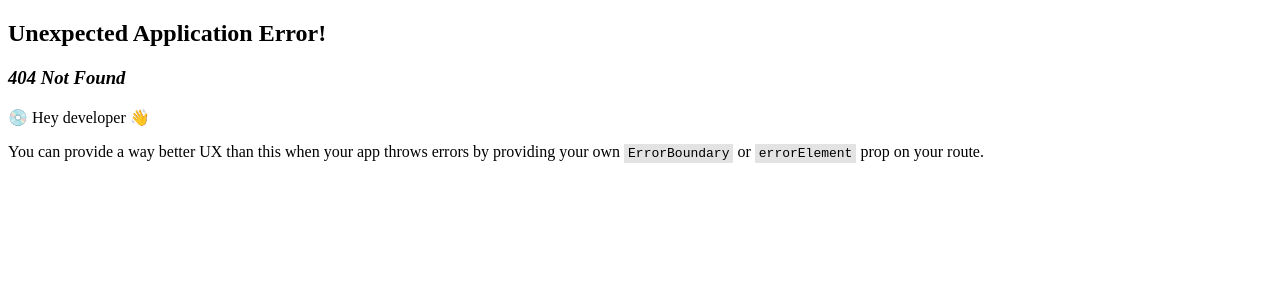
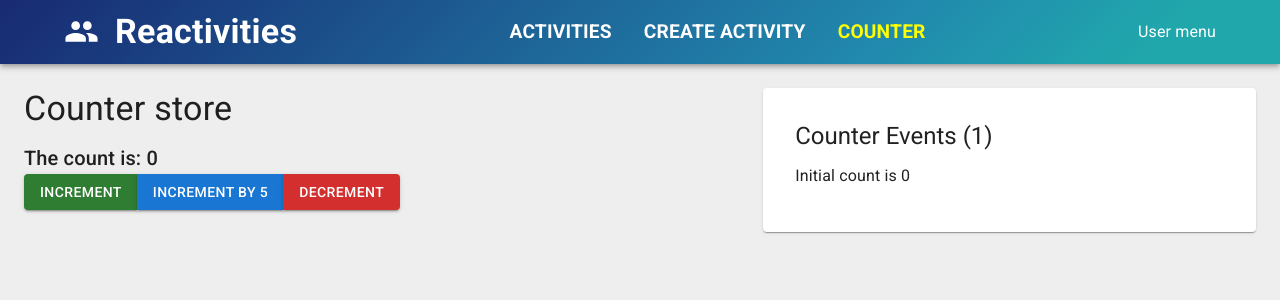
Before and after one commit to YJZeng1120/Reactivities, a React (Vite) app in the folder client/: page /counter in a window 1280 px wide. Before the commit this address had no page. Shown: the top 300 px of the page. Built offline with nearby package versions, Linux system fonts and the light colour scheme.

Commit message:
feat: install mobx

```diff
--- a/client/package.json
+++ b/client/package.json
@@ -19,6 +19,8 @@
     "@tanstack/react-query-devtools": "^5.79.2",
     "axios": "^1.9.0",
     "date-fns": "^4.1.0",
+    "mobx": "^6.13.7",
+    "mobx-react-lite": "^4.1.0",
     "react": "^19.1.0",
     "react-calendar": "^6.0.0",
     "react-dom": "^19.1.0",
--- a/client/src/app/layout/NavBar.tsx
+++ b/client/src/app/layout/NavBar.tsx
@@ -1,14 +1,29 @@
 import { Group } from "@mui/icons-material";
-import { Box, AppBar, Toolbar, Typography, Container, MenuItem } from "@mui/material";
+import {
+  Box,
+  AppBar,
+  Toolbar,
+  Typography,
+  Container,
+  MenuItem,
+  LinearProgress
+} from "@mui/material";
 import { NavLink } from "react-router";
 import MenuItemLink from "../shared/components/MenuItemLink";
+import { useStore } from "../../lib/hooks/useStore";
+import { Observer } from "mobx-react-lite";
 
 export default function NavBar() {
+  const { uiStore } = useStore();
+
   return (
     <Box sx={{ flexGrow: 1 }}>
       <AppBar
         position="static"
-        sx={{ backgroundImage: "linear-gradient(135deg,#182a73 0%,#218aae 69%,#20a7ac 89%)" }}
+        sx={{
+          backgroundImage: "linear-gradient(135deg,#182a73 0%,#218aae 69%,#20a7ac 89%)",
+          position: "relative"
+        }}
       >
         <Container maxWidth="xl">
           <Toolbar sx={{ display: "flex", justifyContent: "space-between" }}>
@@ -30,10 +45,28 @@
             <Box sx={{ display: "flex" }}>
               <MenuItemLink to="/activities">Activities</MenuItemLink>
               <MenuItemLink to="/createActivity">Create Activity</MenuItemLink>
+              <MenuItemLink to="/counter">Counter</MenuItemLink>
             </Box>
             <MenuItem>User menu</MenuItem>
           </Toolbar>
         </Container>
+
+        <Observer>
+          {() =>
+            uiStore.isLoading ? (
+              <LinearProgress
+                color="secondary"
+                sx={{
+                  position: "absolute",
+                  bottom: 0,
+                  left: 0,
+                  right: 0,
+                  height: 4
+                }}
+              />
+            ) : null
+          }
+        </Observer>
       </AppBar>
     </Box>
   );
--- a/client/src/app/router/Routes.tsx
+++ b/client/src/app/router/Routes.tsx
@@ -4,6 +4,7 @@
 import ActivityDashboard from "../../features/activities/dashboard/ActivityDashboard";
 import ActivityForm from "../../features/activities/form/ActivityForm";
 import ActivityDetailPage from "../../features/activities/details/ActivityDetailPage";
+import Counter from "../../features/counter/Counter";
 
 export const router = createBrowserRouter([
   {
@@ -29,6 +30,10 @@
       {
         path: "manage/:id",
         element: <ActivityForm />
+      },
+      {
+        path: "counter",
+        element: <Counter />
       }
     ]
   }
--- /dev/null
+++ b/client/src/features/counter/Counter.tsx
@@ -0,0 +1,56 @@
+import { Box, Button, ButtonGroup, List, ListItemText, Paper, Typography } from "@mui/material";
+import { useStore } from "../../lib/hooks/useStore";
+import { observer } from "mobx-react-lite";
+
+const counter = observer(function Counter() {
+  const { counterStore } = useStore();
+  return (
+    <Box
+      display="flex"
+      justifyContent="space-between"
+    >
+      <Box sx={{ width: "60%" }}>
+        <Typography
+          variant="h4"
+          gutterBottom
+        >
+          {counterStore.title}
+        </Typography>
+        <Typography variant="h6">The count is: {counterStore.count}</Typography>
+        <ButtonGroup>
+          <Button
+            onClick={() => counterStore.increment()}
+            variant="contained"
+            color="success"
+          >
+            Increment
+          </Button>
+          <Button
+            onClick={() => counterStore.increment(5)}
+            variant="contained"
+            color="primary"
+          >
+            Increment by 5
+          </Button>
+          <Button
+            onClick={() => counterStore.decrement()}
+            variant="contained"
+            color="error"
+          >
+            Decrement
+          </Button>
+        </ButtonGroup>
+      </Box>
+      <Paper sx={{ width: "40%", p: 4 }}>
+        <Typography variant="h5">Counter Events ({counterStore.eventCount})</Typography>
+        <List>
+          {counterStore.events.map((event, index) => (
+            <ListItemText key={index}>{event}</ListItemText>
+          ))}
+        </List>
+      </Paper>
+    </Box>
+  );
+});
+
+export default counter;
--- a/client/src/lib/api/agent.ts
+++ b/client/src/lib/api/agent.ts
@@ -1,4 +1,5 @@
 import axios from "axios";
+import { store } from "../stores/store";
 
 const sleep = (delay: number) => {
   return new Promise((resolve) => {
@@ -10,6 +11,11 @@
   baseURL: import.meta.env.VITE_API_URL
 });
 
+agent.interceptors.request.use((config) => {
+  store.uiStore.isBusy();
+  return config;
+});
+
 agent.interceptors.response.use(async (response) => {
   try {
     await sleep(1000);
@@ -17,6 +23,8 @@
   } catch (error) {
     console.log("Error response", error);
     return Promise.reject(error);
+  } finally {
+    store.uiStore.isIdle();
   }
 });
 
--- a/client/src/lib/hooks/useActivities.ts
+++ b/client/src/lib/hooks/useActivities.ts
@@ -1,15 +1,19 @@
 import { useMutation, useQuery, useQueryClient } from "@tanstack/react-query";
 
 import agent from "../api/agent";
+import { useLocation } from "react-router";
 
 export const useActivities = (id?: string) => {
   const queryClient = useQueryClient();
+  const location = useLocation();
+
   const { data: activities, isPending } = useQuery({
     queryKey: ["activities"],
     queryFn: async () => {
       const response = await agent.get<Activity[]>("/activities");
       return response.data;
-    }
+    },
+    enabled: !id && location.pathname === "/activities"
   });
 
   const { data: activity, isLoading: isLoadingActivity } = useQuery({
--- /dev/null
+++ b/client/src/lib/hooks/useStore.ts
@@ -0,0 +1,6 @@
+import { useContext } from "react";
+import { StoreContext } from "../stores/store";
+
+export function useStore() {
+  return useContext(StoreContext);
+}
--- /dev/null
+++ b/client/src/lib/stores/counterStore.ts
@@ -0,0 +1,24 @@
+import { makeAutoObservable } from "mobx";
+export default class CounterStore {
+  title = "Counter store";
+  count = 0;
+  events: string[] = [`Initial count is ${this.count}`];
+
+  constructor() {
+    makeAutoObservable(this);
+  }
+
+  increment = (amount = 1) => {
+    this.count += amount;
+    this.events.push(`Incremented count by ${amount} - current count is ${this.count}`);
+  };
+
+  decrement = (amount = 1) => {
+    this.count -= amount;
+    this.events.push(`Decremented count by ${amount} - current count is ${this.count}`);
+  };
+
+  get eventCount() {
+    return this.events.length;
+  }
+}
--- /dev/null
+++ b/client/src/lib/stores/store.ts
@@ -0,0 +1,15 @@
+import { createContext } from "react";
+import CounterStore from "./counterStore";
+import { UiStore } from "./uiStore";
+
+interface Store {
+  counterStore: CounterStore;
+  uiStore: UiStore;
+}
+
+export const store: Store = {
+  counterStore: new CounterStore(),
+  uiStore: new UiStore()
+};
+
+export const StoreContext = createContext(store);
--- /dev/null
+++ b/client/src/lib/stores/uiStore.ts
@@ -0,0 +1,17 @@
+import { makeAutoObservable } from "mobx";
+
+export class UiStore {
+  isLoading = false;
+
+  constructor() {
+    makeAutoObservable(this);
+  }
+
+  isBusy() {
+    this.isLoading = true;
+  }
+
+  isIdle() {
+    this.isLoading = false;
+  }
+}
--- a/client/src/main.tsx
+++ b/client/src/main.tsx
@@ -9,13 +9,16 @@
 import { ReactQueryDevtools } from "@tanstack/react-query-devtools";
 import { RouterProvider } from "react-router";
 import { router } from "./app/router/Routes.tsx";
+import { store, StoreContext } from "./lib/stores/store.ts";
 
 const queryClient = new QueryClient();
 createRoot(document.getElementById("root")!).render(
   <StrictMode>
-    <QueryClientProvider client={queryClient}>
-      <ReactQueryDevtools />
-      <RouterProvider router={router} />
-    </QueryClientProvider>
+    <StoreContext.Provider value={store}>
+      <QueryClientProvider client={queryClient}>
+        <ReactQueryDevtools />
+        <RouterProvider router={router} />
+      </QueryClientProvider>
+    </StoreContext.Provider>
   </StrictMode>
 );
```
Also changed, not shown: 1 other file (tests, documents, lock files or other folders).
